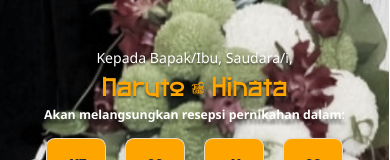
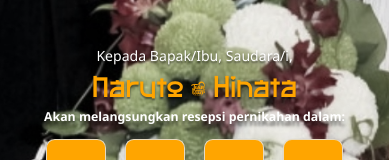
Before and after one commit to adamcahyoningrat29/Naruhina-Wedding, a plain HTML site: page index.html in a window 390 px wide. Shown: the part 276-436 px from the top of the page. Drawn offline with Linux system fonts and the light colour scheme.

Commit message:
Update style.css

```diff
--- a/style.css
+++ b/style.css
@@ -562,9 +562,7 @@ footer li{
 }
 
 @media (max-width: 576px){
-    main h1{
-        font-size: 2.9rem;
-    }
+
      .timeline li .timeline-panel{
          width: 60%;
      }
```
